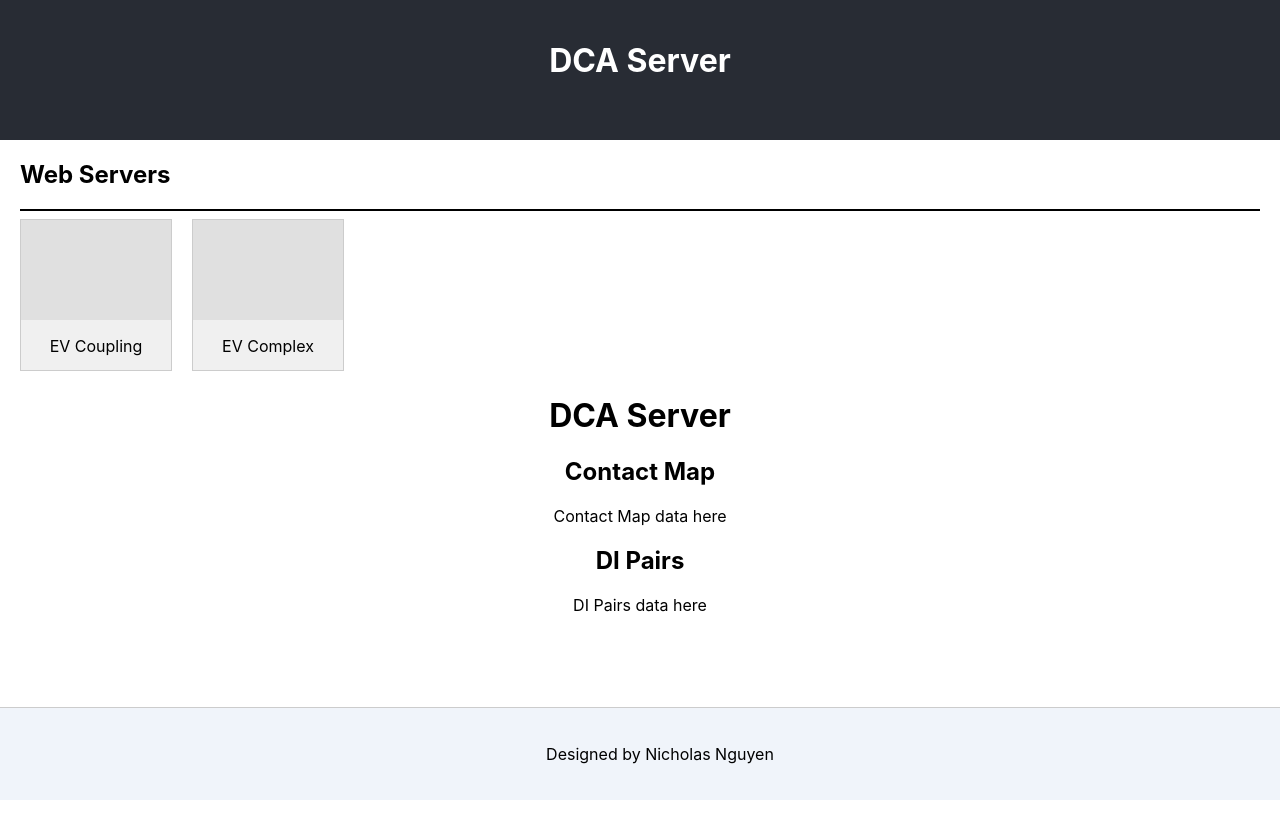
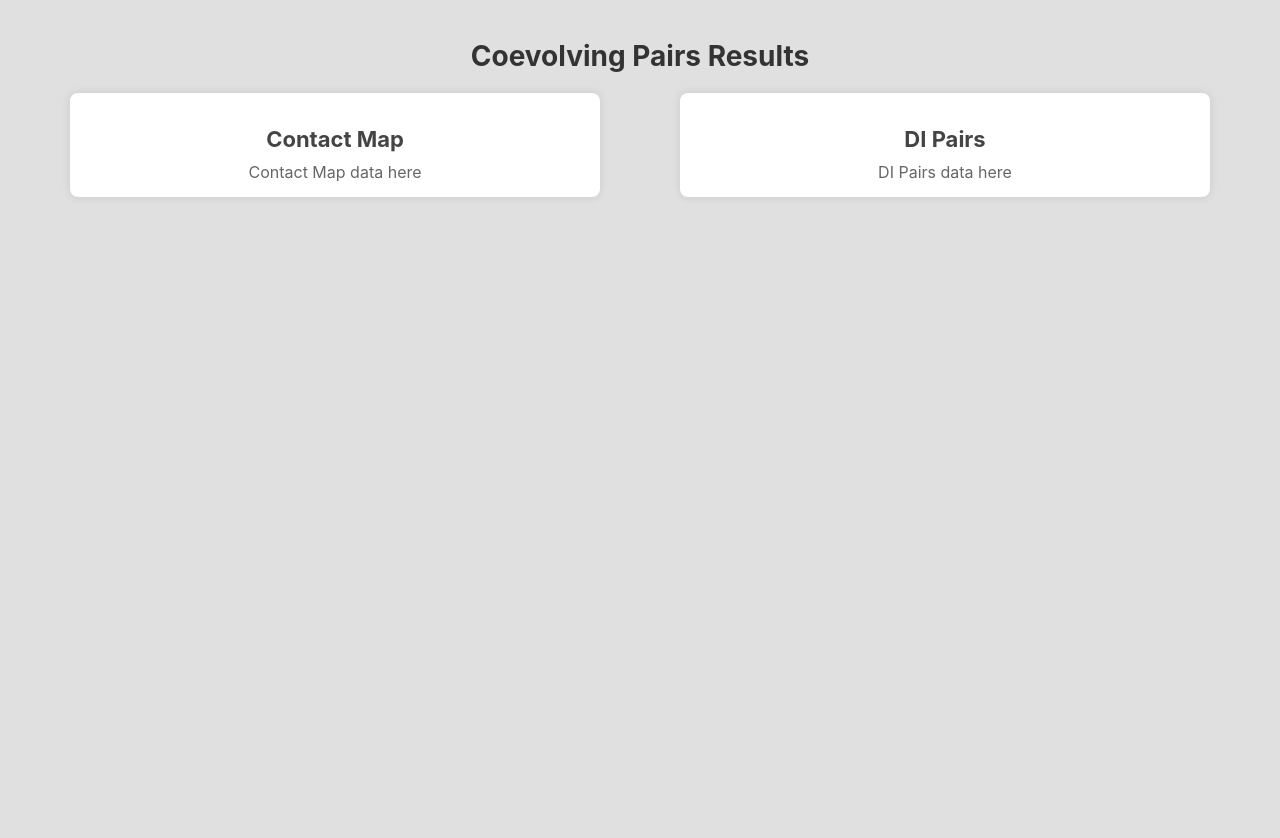
Before and after one commit to utdal/dcaServerFrontend, a React (Create React App) app: page /coevolving-pairs-results in a window 1280 px wide. Before the commit the page ends 800 px from the top, so only its background shows below. Built offline with nearby package versions, Linux system fonts and the light colour scheme; the HTML template or start-up script is replaced by a standard one.

Commit message:
full screen + spruce up

```diff
--- a/package.json
+++ b/package.json
@@ -18,7 +18,8 @@
     "start": "react-scripts start",
     "build": "react-scripts build",
     "test": "react-scripts test",
-    "eject": "react-scripts eject"
+    "eject": "react-scripts eject",
+    "dev": "react-scripts start"
   },
   "eslintConfig": {
     "extends": [
--- /dev/null
+++ b/public/index.html
@@ -0,0 +1,11 @@
+<!DOCTYPE html>
+<html lang="en">
+<head>
+  <meta charset="UTF-8">
+  <meta name="viewport" content="width=device-width, initial-scale=1.0">
+  <title>React App</title>
+</head>
+<body>
+  <div id="root"></div>
+</body>
+</html>
--- a/src/App.css
+++ b/src/App.css
@@ -1,5 +1,8 @@
 .App {
   text-align: center;
+  min-height: 100vh;
+  display: flex;
+  flex-direction: column;
 }
 
 .App-header {
@@ -29,6 +32,7 @@ nav li.bold {
 }
 
 main {
+  flex: 1;
   padding: 20px;
 }
 
@@ -117,3 +121,16 @@ a {
   text-decoration: none;
   color: inherit;
 }
+
+/* Hide header and footer when displaying CoevolvingPairs */
+.hide-header-footer {
+  display: none;
+}
+
+.full-page {
+  flex: 1;
+  display: flex;
+  flex-direction: column;
+  justify-content: center;
+  align-items: center;
+}
--- a/src/App.js
+++ b/src/App.js
@@ -9,6 +9,11 @@ function App() {
   return (
     <BrowserRouter>
       <div className="App">
+        <Routes>
+          <Route path="/coevolving-pairs" element={<CoevolvingPairs />} />
+          <Route path="/coevolving-pairs-results" element={<CoevolvingPairsResults />} />
+          <Route path="/" element={
+            <>
               <header style={{ backgroundColor: '#282c34', color: 'white', padding: '20px', textAlign: 'center', minHeight: '100px' }}>
                 <h1>DCA Server</h1>
               </header>
@@ -31,14 +36,13 @@ function App() {
                     />
                   </div>
                 </section>
-          <Routes>
-            <Route path="/coevolving-pairs" element={<CoevolvingPairs />} />
-            <Route path="/coevolving-pairs-results" element={<CoevolvingPairsResults />} />
-          </Routes>
               </main>
               <footer>
                 <p>Designed by Nicholas Nguyen</p>
               </footer>
+            </>
+          } />
+        </Routes>
       </div>
     </BrowserRouter>
   );
--- a/src/pages/CoevolvingPairs.js
+++ b/src/pages/CoevolvingPairs.js
@@ -49,32 +49,43 @@ const CoevolvingPairs = () => {
       textAlign: 'center',
       backgroundColor: '#d0d8e8',
       height: '100vh',
+      width: '100vw',
       display: 'flex',
       flexDirection: 'column',
-      alignItems: 'center'
+      alignItems: 'center',
+      overflow: 'hidden'
+    },
+    header: {
+      backgroundColor: '#4CAF50',
+      padding: '20px',
+      fontSize: '28px',
+      fontWeight: 'bold',
+      color: 'white',
+      width: '100%',
+      textAlign: 'center',
+      position: 'fixed',
+      top: 0,
+      left: 0,
+      zIndex: 10
     },
     container: {
       backgroundColor: '#f8f8f8',
       padding: '20px',
-      width: '600px',
+      width: '90%',
+      maxWidth: '1200px',
       border: '1px solid #ccc',
       borderRadius: '10px',
       boxShadow: '0px 0px 10px rgba(0, 0, 0, 0.1)',
-      marginTop: '50px',
+      marginTop: '100px', // Adjust this to accommodate the fixed header
       textAlign: 'center',
-      position: 'relative'
-    },
-    header: {
-      backgroundColor: '#d0d8e8',
-      padding: '20px',
-      fontSize: '24px',
-      fontWeight: 'bold'
+      flexGrow: 1,
+      position: 'relative',
+      minHeight: 'calc(100vh - 100px)' // Ensure it takes full height minus header
     },
     tabs: {
       display: 'flex',
       borderBottom: '1px solid #ccc',
       marginBottom: '20px',
-      position: 'relative',
       justifyContent: 'center'
     },
     tab: {
@@ -84,13 +95,12 @@ const CoevolvingPairs = () => {
       textAlign: 'center',
       border: '2px solid #ccc',
       borderRadius: '5px',
-      backgroundColor: '#f8f8f8',
+      backgroundColor: '#e0e0e0',
       margin: '0 5px',
       transition: 'transform 0.3s ease, z-index 0.3s ease, background-color 0.3s ease',
       zIndex: (tab) => (tab === activeTab ? 1 : 0),
       transform: (tab) => (tab === activeTab ? 'translateY(-10px)' : 'translateY(0)'),
       boxShadow: (tab) => (tab === activeTab ? '0px 4px 8px rgba(0, 0, 0, 0.2)' : 'none'),
-      backgroundColor: (tab) => (tab === activeTab ? '#e0e0e0' : '#f8f8f8')
     },
     inputContainer: {
       marginBottom: '20px',
@@ -102,6 +112,7 @@ const CoevolvingPairs = () => {
       border: '1px solid black',
       borderRadius: '4px',
       borderColor: showError && !isValid ? 'red' : 'black',
+      boxSizing: 'border-box' // Include padding and border in the element's total width and height
     },
     invalidSequence: {
       color: 'red',
@@ -111,11 +122,13 @@ const CoevolvingPairs = () => {
     },
     button: {
       padding: '10px 20px',
+      marginRight: '10px',
       border: '1px solid #ccc',
       borderRadius: '4px',
       cursor: 'pointer',
-      backgroundColor: '#f8f8f8',
-      marginTop: '10px'
+      backgroundColor: '#e0e0e0',
+      marginTop: '10px',
+      transition: 'background-color 0.3s ease',
     },
     submitButton: {
       backgroundColor: '#4CAF50',
@@ -167,8 +180,7 @@ const CoevolvingPairs = () => {
               ...styles.tab,
               transform: styles.tab.transform('Tab1'),
               zIndex: styles.tab.zIndex('Tab1'),
-              boxShadow: styles.tab.boxShadow('Tab1'),
-              backgroundColor: styles.tab.backgroundColor('Tab1')
+              boxShadow: styles.tab.boxShadow('Tab1')
             }}
             onClick={() => handleTabClick('Tab1')}
           >
@@ -179,8 +191,7 @@ const CoevolvingPairs = () => {
               ...styles.tab,
               transform: styles.tab.transform('Tab2'),
               zIndex: styles.tab.zIndex('Tab2'),
-              boxShadow: styles.tab.boxShadow('Tab2'),
-              backgroundColor: styles.tab.backgroundColor('Tab2')
+              boxShadow: styles.tab.boxShadow('Tab2')
             }}
             onClick={() => handleTabClick('Tab2')}
           >
@@ -225,8 +236,7 @@ const CoevolvingPairs = () => {
           <div style={styles.settingsMenu}>
             <div style={styles.settingsOption}>Option 1</div>
             <div style={styles.settingsOption}>Option 2</div>
-            <div style={styles.settingsOption}>Option 3</div>
-            <div style={styles.settingsOptionLast}>Option 4</div>
+            <div style={styles.settingsOptionLast}>Option 3</div>
           </div>
         )}
       </div>
--- a/src/pages/CoevolvingPairsResults.js
+++ b/src/pages/CoevolvingPairsResults.js
@@ -1,23 +1,62 @@
 import React from 'react';
 
 const CoevolvingPairsResults = () => {
-    // Assume that results are obtained from the backend server
     const results = {
         contactMap: 'Contact Map data here',
         diPairs: 'DI Pairs data here'
     };
 
+    const styles = {
+        container: {
+            textAlign: 'center',
+            backgroundColor: '#e0e0e0',
+            minHeight: '100vh',
+            padding: '20px',
+        },
+        header: {
+            fontSize: '28px',
+            color: '#333',
+            marginBottom: '20px',
+        },
+        resultsSection: {
+            display: 'flex',
+            justifyContent: 'space-around',  // Space out the sections evenly
+            flexWrap: 'wrap',                // Allow wrapping if there's not enough space
+            gap: '20px',                     // Gap between sections
+            maxWidth: '1200px',
+            margin: '0 auto',
+        },
+        section: {
+            backgroundColor: '#fff',
+            padding: '15px',
+            borderRadius: '8px',
+            boxShadow: '0px 0px 10px rgba(0, 0, 0, 0.1)',
+            flex: '1 1 calc(50% - 40px)',  // Flex-grow, flex-shrink, and flex-basis for responsive layout
+            minWidth: '300px',             // Minimum width for each section
+            maxWidth: '500px',             // Maximum width for each section
+        },
+        heading: {
+            fontSize: '22px',
+            marginBottom: '10px',
+            color: '#444',
+        },
+        content: {
+            fontSize: '16px',
+            color: '#666',
+        },
+    };
+
     return (
-        <div className="coevolving-pairs-results">
-            <h1>DCA Server</h1>
-            <div className="results-section">
-                <div className="contact-map">
-                    <h2>Contact Map</h2>
-                    <div>{results.contactMap}</div>
+        <div style={styles.container}>
+            <h1 style={styles.header}>Coevolving Pairs Results</h1>
+            <div style={styles.resultsSection}>
+                <div style={styles.section}>
+                    <h2 style={styles.heading}>Contact Map</h2>
+                    <div style={styles.content}>{results.contactMap}</div>
                 </div>
-                <div className="di-pairs">
-                    <h2>DI Pairs</h2>
-                    <div>{results.diPairs}</div>
+                <div style={styles.section}>
+                    <h2 style={styles.heading}>DI Pairs</h2>
+                    <div style={styles.content}>{results.diPairs}</div>
                 </div>
             </div>
         </div>
```
Also changed, not shown: 2 other files (tests, documents, lock files or other folders). Lines whose indentation alone changed are shown as unchanged.
